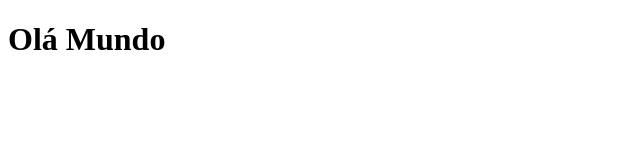
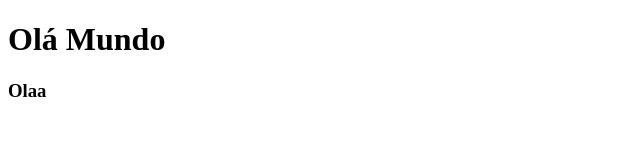
Before and after one commit to eduardoalen/pratica_git, a plain HTML site: page index.html in a window 1280 px wide. Shown: the full height of the page, 0-640 px from the left. Drawn offline with Linux system fonts and the light colour scheme.

Commit message:
Testendoo

```diff
--- a/index.html
+++ b/index.html
@@ -8,6 +8,7 @@
 <body>
 
     <h1>Olá Mundo</h1>
+    <h3>Olaa</h3>
 
 </body>
 </html>
```
